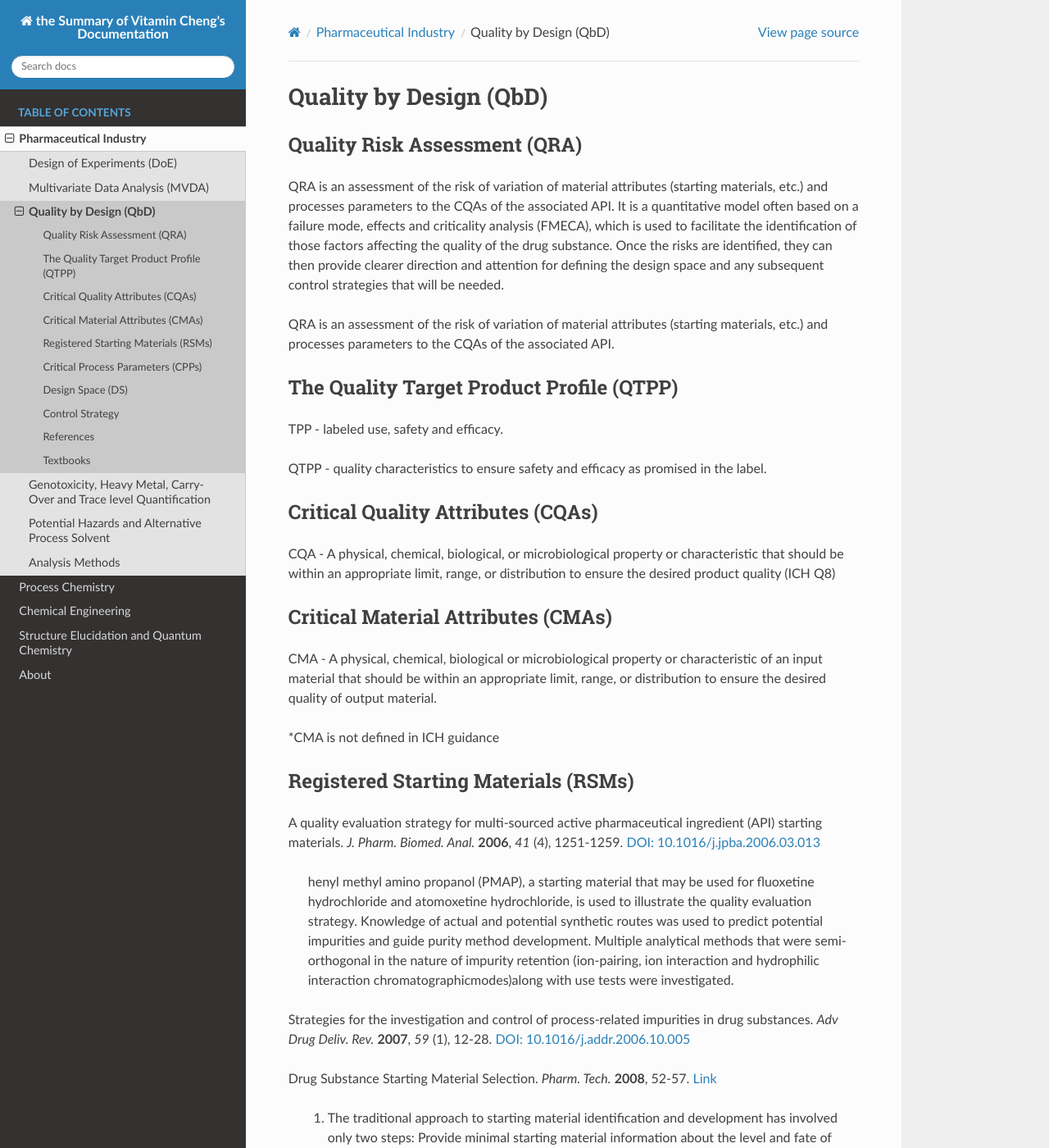
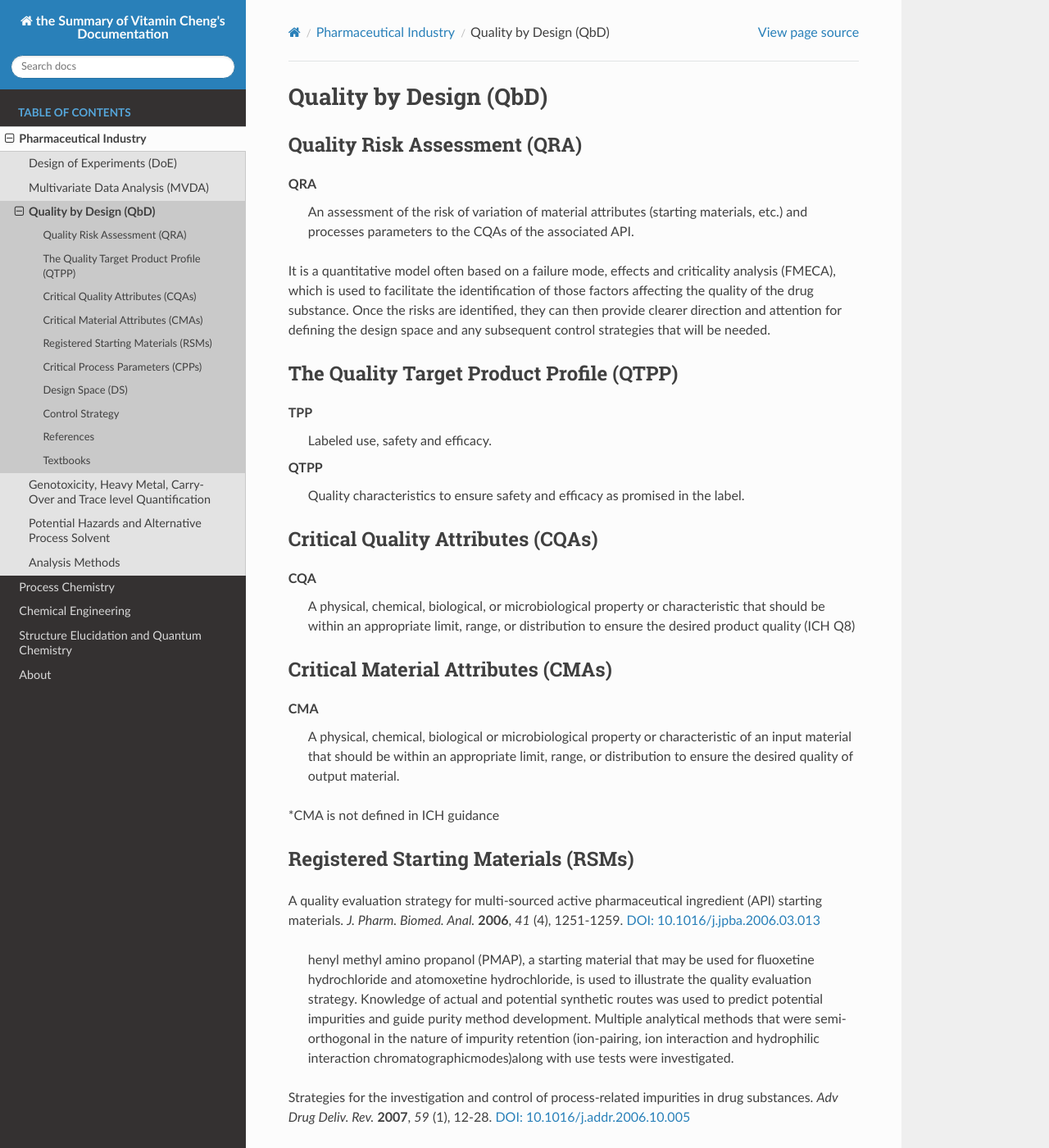
Before and after one commit to vitamincheng/summary, a Sphinx documentation site: the page built from source/CH1/Section3.rst, in a window 1280 px wide and 1400 px high. Shown: the whole window at 82% size. Built offline with Sphinx 7.4.7 and the Read the Docs theme 3.1.0, drawn with Linux system fonts in a browser that asks for light colours; some of the changed text lies outside the part shown.

Commit message:
add defined names type and rewrite all

```diff
--- a/source/CH1/Section3.rst
+++ b/source/CH1/Section3.rst
@@ -3,40 +3,44 @@ Quality by Design (QbD)
 
 Quality Risk Assessment (QRA)
 ----------------------------------------------
-QRA is an assessment of the risk of variation of material attributes
-(starting materials, etc.) and processes parameters to the CQAs of
-the associated API. It is a quantitative model often based on a failure
+QRA
+    An assessment of the risk of variation of material
+    attributes (starting materials, etc.) and processes
+    parameters to the CQAs of the associated API.
+
+It is a quantitative model often based on a failure
 mode, effects and criticality analysis (FMECA), which is used to
 facilitate the identification of those factors affecting the quality
 of the drug substance. Once the risks are identified, they can then
 provide clearer direction and attention for defining the design space
 and any subsequent control strategies that will be needed.
 
-QRA is an assessment of the risk of variation of material attributes
-(starting materials, etc.) and processes parameters to the CQAs of the
-associated API.
-
 
 The Quality Target Product Profile (QTPP)
 -----------------------------------------------
-TPP - labeled use, safety and efficacy.
+TPP
+    Labeled use, safety and efficacy.
 
-QTPP - quality characteristics to ensure safety and efficacy as promised
-in the label.
+QTPP
+    Quality characteristics to ensure safety and efficacy as promised
+    in the label.
 
 
 Critical Quality Attributes (CQAs)
 ------------------------------------------------
-CQA - A physical, chemical, biological, or microbiological property or
-characteristic that should be within an appropriate limit, range, or
-distribution to ensure the desired product quality (ICH Q8)
+CQA
+    A physical, chemical, biological, or microbiological property or
+    characteristic that should be within an appropriate limit, range, or
+    distribution to ensure the desired product quality (ICH Q8)
 
 
 Critical Material Attributes (CMAs)
 --------------------------------------------------
-CMA - A physical, chemical, biological or microbiological property or
-characteristic of an input material that should be within an appropriate
-limit, range, or distribution to ensure the desired quality of output material.
+CMA
+    A physical, chemical, biological or microbiological property or
+    characteristic of an input material that should be within an appropriate
+    limit, range, or distribution to ensure the desired quality of
+    output material.
 
 \*CMA is not defined in ICH guidance
 
@@ -98,9 +102,10 @@ Processes. *Org. Process Res. Dev.* **2020**, *24*, (11), 2762–2771.
 Critical Process Parameters (CPPs)
 -----------------------------------------------------------
 
-CPP - A process parameter whose variability has an impact on a CQA and
-therefore should be monitored or controlled to ensure the process produces
-the desired quality. (ICH Q8)
+CPP
+    A process parameter whose variability has an impact on a CQA and
+    therefore should be monitored or controlled to ensure the process produces
+    the desired quality. (ICH Q8)
 
 By definition, any process parameter that impacts a CQA is a CPP; that is,
 it is a significant risk to the API quality. Usually, all process parameters
@@ -149,9 +154,10 @@ and manufacture* – Wiley (2017) page 177.
 
 Design Space (DS)
 --------------------------------------------------------
-DS - The multidimensional combination and interaction of input variables
-(e.g. material attributes) and process parameters that have been demonstrated
-to provide assurance of quality. ICH Q8 (R2)
+DS
+    The multidimensional combination and interaction of input variables
+    (e.g. material attributes) and process parameters that have been
+    demonstrated to provide assurance of quality. ICH Q8 (R2)
 
  1. Case Studies in the Applicability of Drug Substance Design Spaces Developed
     on the Laboratory Scale to Commercial Manufacturing. *Org. Process Res.
```
Also changed, not shown: source/CH3/Section27.rst (+7 -4 lines).
